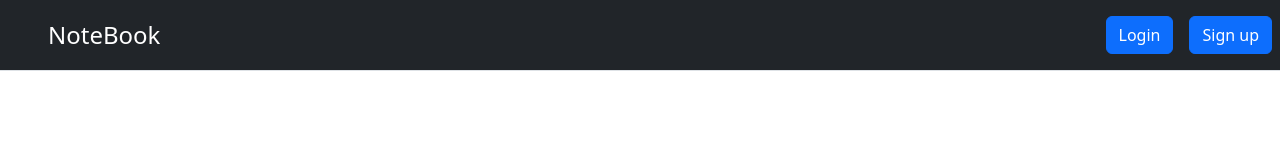
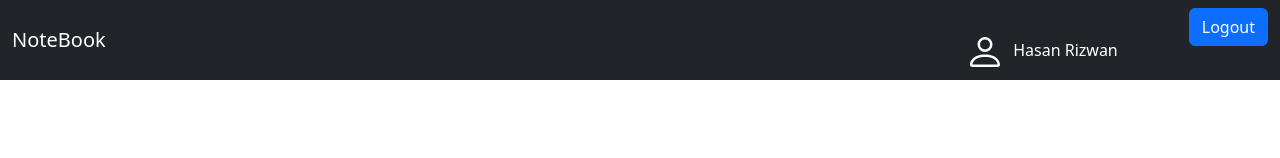
Before and after one commit to alpha-hasan/Notebook-MERN-Stack, a React (Create React App) app in the folder client/: page / in a window 1280 px wide. Shown: the top 158 px of the page. Built offline with nearby package versions, Linux system fonts and the light colour scheme; no server answers; sample sign-in values are in the browser's storage.

Commit message:
styled navbar

```diff
--- a/client/src/components/Navbar.js
+++ b/client/src/components/Navbar.js
@@ -6,61 +6,58 @@ const Navbar = () => {
   }
   return (
 
-    <header class="d-flex flex-wrap justify-content-center py-3 mb-4 border-bottom text-bg-dark">
-      <a href="/" class="d-flex align-items-center mb-3 mb-md-0 me-md-auto text-white text-decoration-none">
-        <svg class="bi me-2" width="40" height="32"><use xlinkHref="#bootstrap"></use></svg>
-        <span class="fs-4">NoteBook</span>
-      </a>
+    // <header class="d-flex flex-wrap justify-content-center py-3 mb-4 border-bottom text-bg-dark">
+    //   <span class="fs-4">NoteBook</span>
+    //   <ul class="nav nav-pills">
+    //     <li class="nav-item">
+    //       <Link to="/login" className='btn btn-primary mx-2' role="button">Login</Link>
+    //     </li>
+    //     <li class="nav-item">
+    //       <Link to="/signup" className='btn btn-primary mx-2' role="button">Sign up</Link>
+    //     </li>
 
-      <ul class="nav nav-pills">
-        <li class="nav-item">
-          <Link to="/login" className='btn btn-primary mx-2' role="button">Login</Link>
-        </li>
-        <li class="nav-item">
-          <Link to="/signup" className='btn btn-primary mx-2' role="button">Sign up</Link>
-        </li>
-        {/* <li class="nav-item">
-          <Link to="/login" className='btn btn-primary mx-2' role="button" aria-current="page" onClick={onClickHandle}>Logout</Link>
-        </li> */}
-      </ul>
-    </header>
+    //     {/* <li class="nav-item">
+    //       <Link to="/login" className='btn btn-primary mx-2' role="button" aria-current="page" onClick={onClickHandle}>Logout</Link>
+    //     </li> */}
+    //   </ul>
+    // </header>
 
-    // <nav class="navbar navbar-expand-lg navbar-dark bg-dark">
-    //   <div class="container-fluid">
-    //     <Link className="navbar-brand" to="/">NoteBook</Link>
-    //     <button className="navbar-toggler" type="button" data-bs-toggle="collapse" data-bs-target="#navbarSupportedContent" aria-controls="navbarSupportedContent" aria-expanded="false" aria-label="Toggle navigation">
-    //       <span className="navbar-toggler-icon"></span>
-    //     </button>
-    //     <div class="collapse navbar-collapse" id="navbarSupportedContent">
-    //       <ul class="navbar-nav me-auto mb-2 mb-lg-0">
-    //       </ul>
-    //       {!false ?
-    //         <div className="d-flex justify-content-evenly mt-sm-4 mt-md-4 mt-lg-0 mt-xl-0 mt-xxl-0">
-    //           <li className="nav-item">
-    //             <Link to="/login" className='btn btn-primary mx-2' role="button">Login</Link>
-    //           </li>
-    //           <li className="nav-item">
-    //             <Link to="/signup" className='btn btn-primary' role="button">Sign up</Link>
-    //           </li>
-    //         </div>
-    //         :
-    //         <div className="d-flex justify-content-between mt-sm-4 mt-md-4 mt-lg-0 mt-xl-0 mt-xxl-0">
-    //           <li className="nav-item">
-    //             <div className="d-flex align-items-center">
-    //               <svg xmlns="http://www.w3.org/2000/svg" width="40" height="40" fill="white" class="bi bi-person d-block" viewBox="0 0 16 16">
-    //                 <path d="M8 8a3 3 0 1 0 0-6 3 3 0 0 0 0 6Zm2-3a2 2 0 1 1-4 0 2 2 0 0 1 4 0Zm4 8c0 1-1 1-1 1H3s-1 0-1-1 1-4 6-4 6 3 6 4Zm-1-.004c-.001-.246-.154-.986-.832-1.664C11.516 10.68 10.289 10 8 10c-2.29 0-3.516.68-4.168 1.332-.678.678-.83 1.418-.832 1.664h10Z" />
-    //               </svg>
-    //               <div style={{ marginBottom: '5px' }} className="text-white me-5 ms-2">Hasan Rizwan</div>
-    //             </div>
-    //           </li>
-    //           <li className="nav-item">
-    //             <Link to="/login" className='btn btn-primary' role="button" onClick={onClickHandle}>Logout</Link>
-    //           </li>
-    //         </div>
-    //       }
-    //     </div>
-    //   </div>
-    // </nav >
+    <nav class="navbar navbar-expand-lg navbar-dark bg-dark">
+      <div class="container-fluid gap-3">
+        <Link className="navbar-brand" to="/">NoteBook</Link>
+        <button className="navbar-toggler" type="button" data-bs-toggle="collapse" data-bs-target="#navbarSupportedContent" aria-controls="navbarSupportedContent" aria-expanded="false" aria-label="Toggle navigation">
+          <span className="navbar-toggler-icon"></span>
+        </button>
+        <div class="collapse navbar-collapse" id="navbarSupportedContent">
+          <ul class="navbar-nav me-auto mb-2 mb-lg-0">
+          </ul>
+          {!localStorage.getItem('token') ?
+            <div className="nav nav-pills d-flex justify-content-between">
+              <li className="nav-item">
+                <Link to="/login" className='btn btn-primary mx-2' type="button">Login</Link>
+              </li>
+              <li className="nav-item">
+                <Link to="/signup" className='btn btn-primary' type="button">Sign up</Link>
+              </li>
+            </div>
+            :
+            <div className="d-flex justify-content-between">
+              <li className="nav-item">
+                <div className="d-flex align-items-center">
+                  <svg xmlns="http://www.w3.org/2000/svg" width="40" height="40" fill="white" class="bi bi-person d-block" viewBox="0 0 16 16">
+                    <path d="M8 8a3 3 0 1 0 0-6 3 3 0 0 0 0 6Zm2-3a2 2 0 1 1-4 0 2 2 0 0 1 4 0Zm4 8c0 1-1 1-1 1H3s-1 0-1-1 1-4 6-4 6 3 6 4Zm-1-.004c-.001-.246-.154-.986-.832-1.664C11.516 10.68 10.289 10 8 10c-2.29 0-3.516.68-4.168 1.332-.678.678-.83 1.418-.832 1.664h10Z" />
+                  </svg>
+                  <div style={{ marginBottom: '5px' }} className="text-white me-5 ms-2">Hasan Rizwan</div>
+                </div>
+              </li>
+              <li className="nav-item">
+                <Link to="/login" className='btn btn-primary' role="button" onClick={onClickHandle}>Logout</Link>
+              </li>
+            </div>
+          }
+        </div>
+      </div>
+    </nav >
   )
 }
 
```
